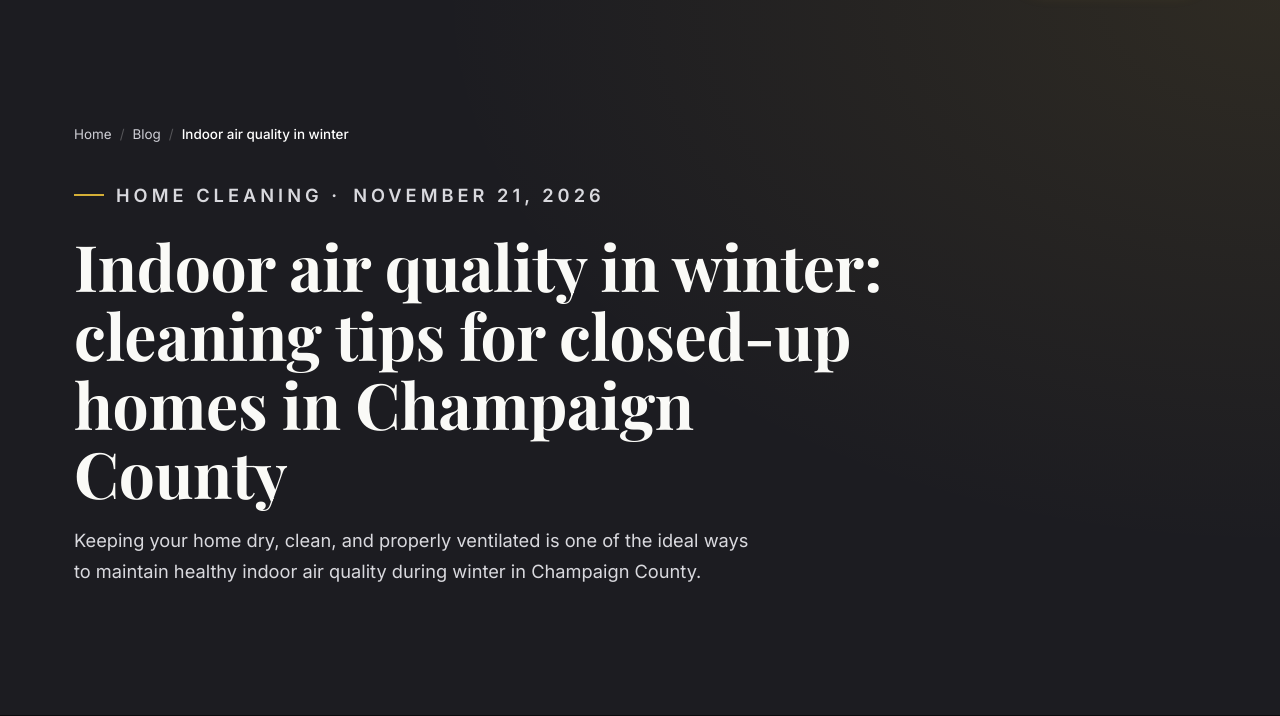
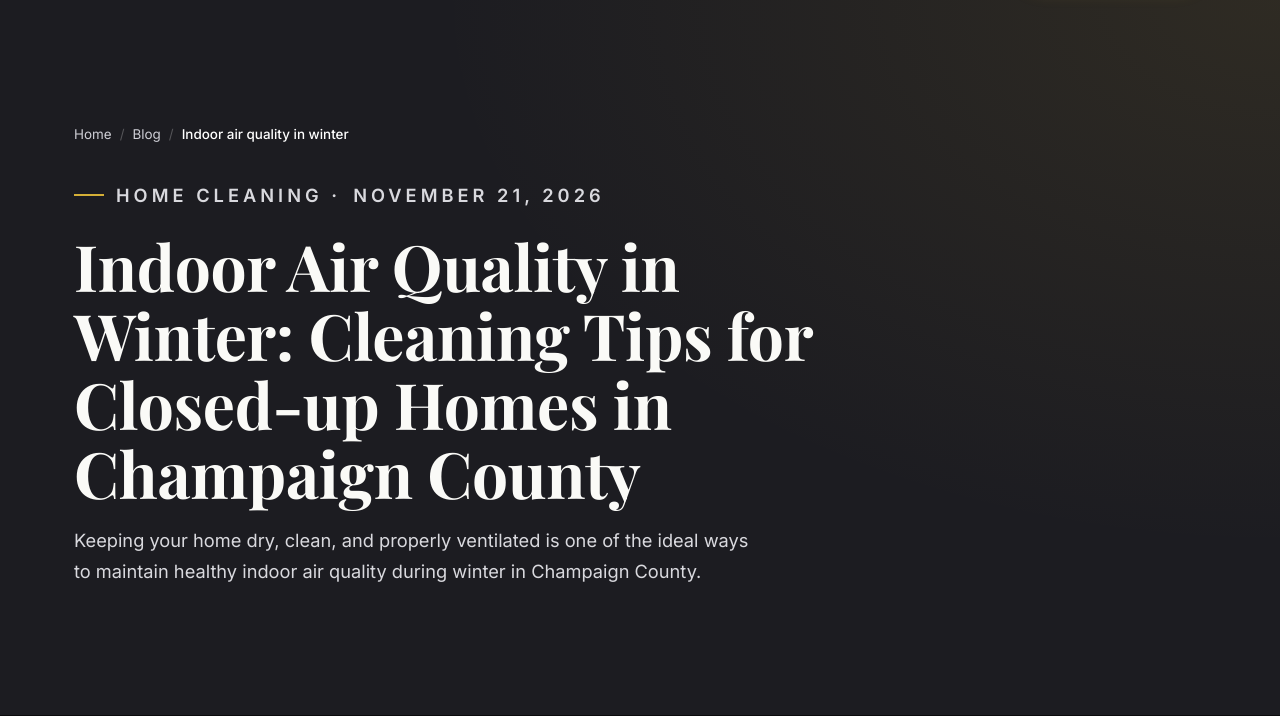
Before and after one commit to dylanpier2021-cell/aics, a plain HTML site: page blog/indoor-air-quality-winter-champaign-county/index.html in a window 1280 px wide. Shown: the part 84-800 px from the top of the page. Drawn offline with nearby package versions, Linux system fonts and the light colour scheme; a web font is replaced by a local one.

Commit message:
Update header casing for indoor air quality article

```diff
--- a/blog/indoor-air-quality-winter-champaign-county/index.html
+++ b/blog/indoor-air-quality-winter-champaign-county/index.html
@@ -105,7 +105,7 @@
               </ol>
             </nav>
             <p class="eyebrow">Home cleaning &middot; <time datetime="2026-11-21">November 21, 2026</time></p>
-            <h1>Indoor air quality in winter: cleaning tips for closed-up homes in Champaign County</h1>
+            <h1>Indoor Air Quality in Winter: Cleaning Tips for Closed-up Homes in Champaign County</h1>
             <p>Keeping your home dry, clean, and properly ventilated is one of the ideal ways to maintain healthy indoor air quality during winter in Champaign County.</p>
           </div>
         </div>
```
